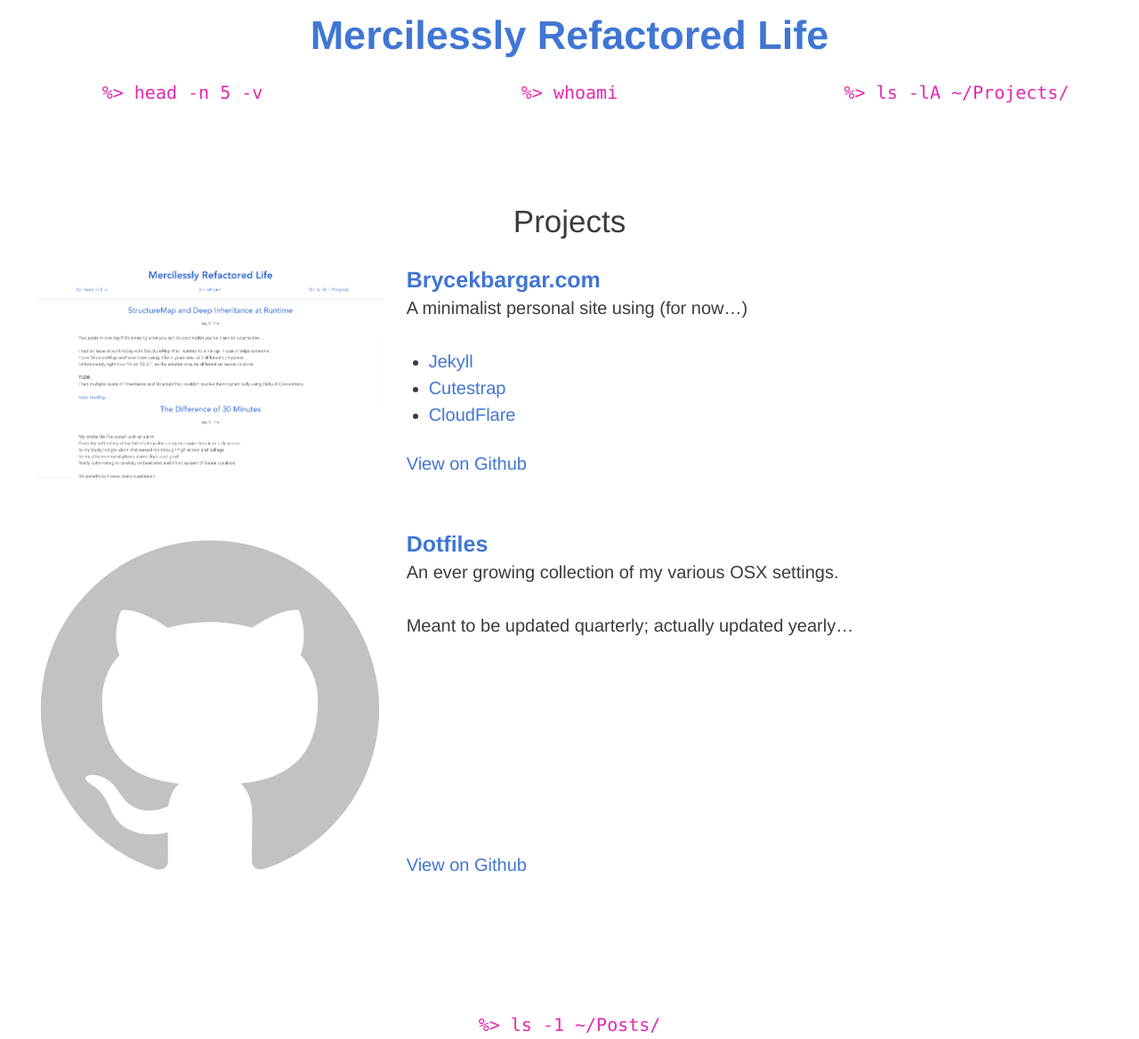
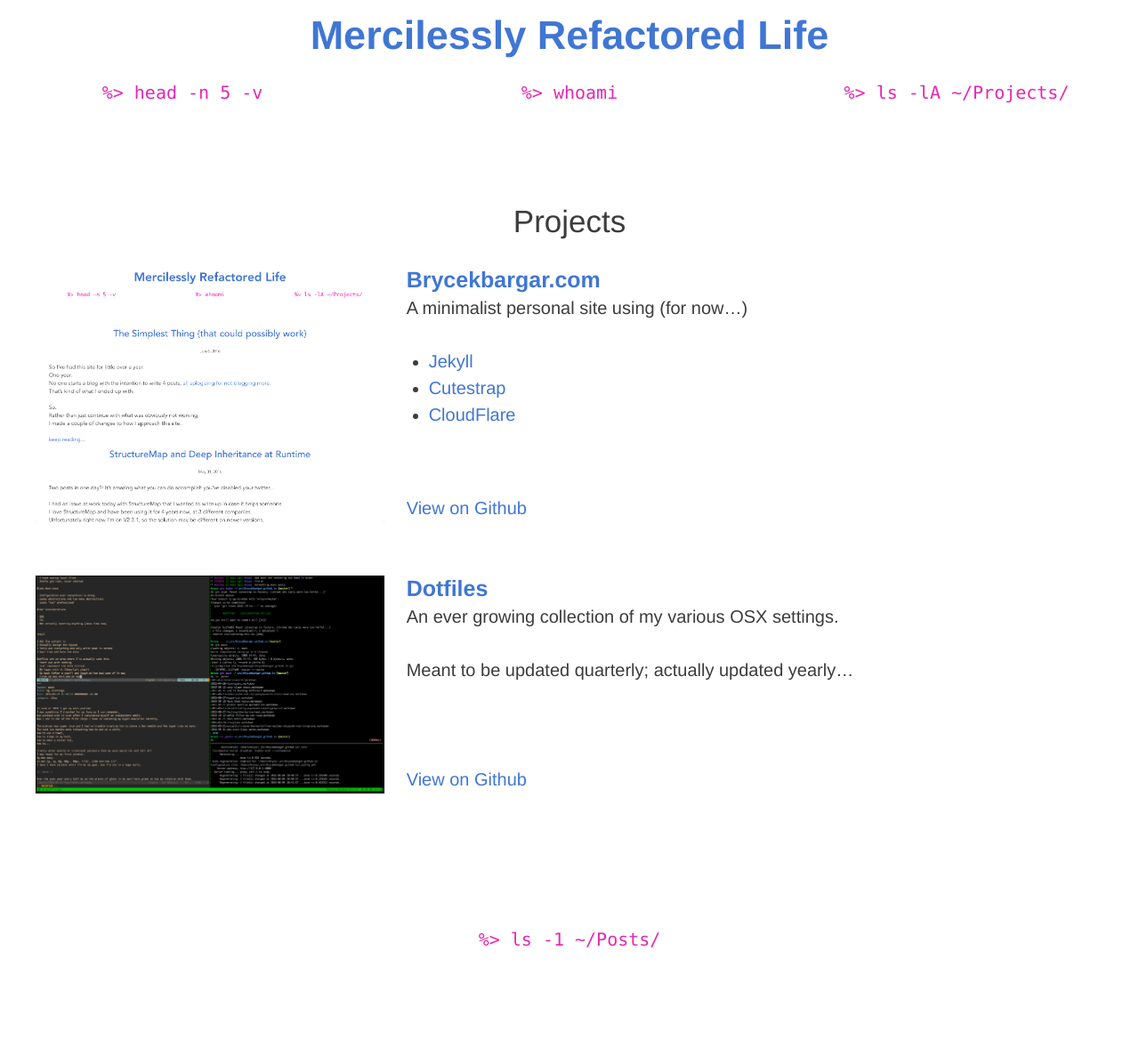
Before and after one commit to brycekbargar/brycekbargar.github.io, a Jekyll site: the page built from projects/index.html, in a window 1280 px wide. Shown: the whole page at 89% size. Built offline with Jekyll 4.4.1, drawn with Linux system fonts in a browser that asks for light colours; after the commit the page ends 1072 px from its top, so only the background shows below that.

Commit message:
Update project images

```diff
--- a/_projects/Dotfiles.markdown
+++ b/_projects/Dotfiles.markdown
@@ -1,6 +1,6 @@
 ---
 order: 200
-image: "github.svg"
+image: "dotfiles.png"
 site: "https://github.com/brycekbargar/dotfiles"
 github_project: "brycekbargar/dotfiles"
 description: |
```
Also changed, not shown: assets/brycekbargar.github.io.png, assets/dotfiles.png (added).
